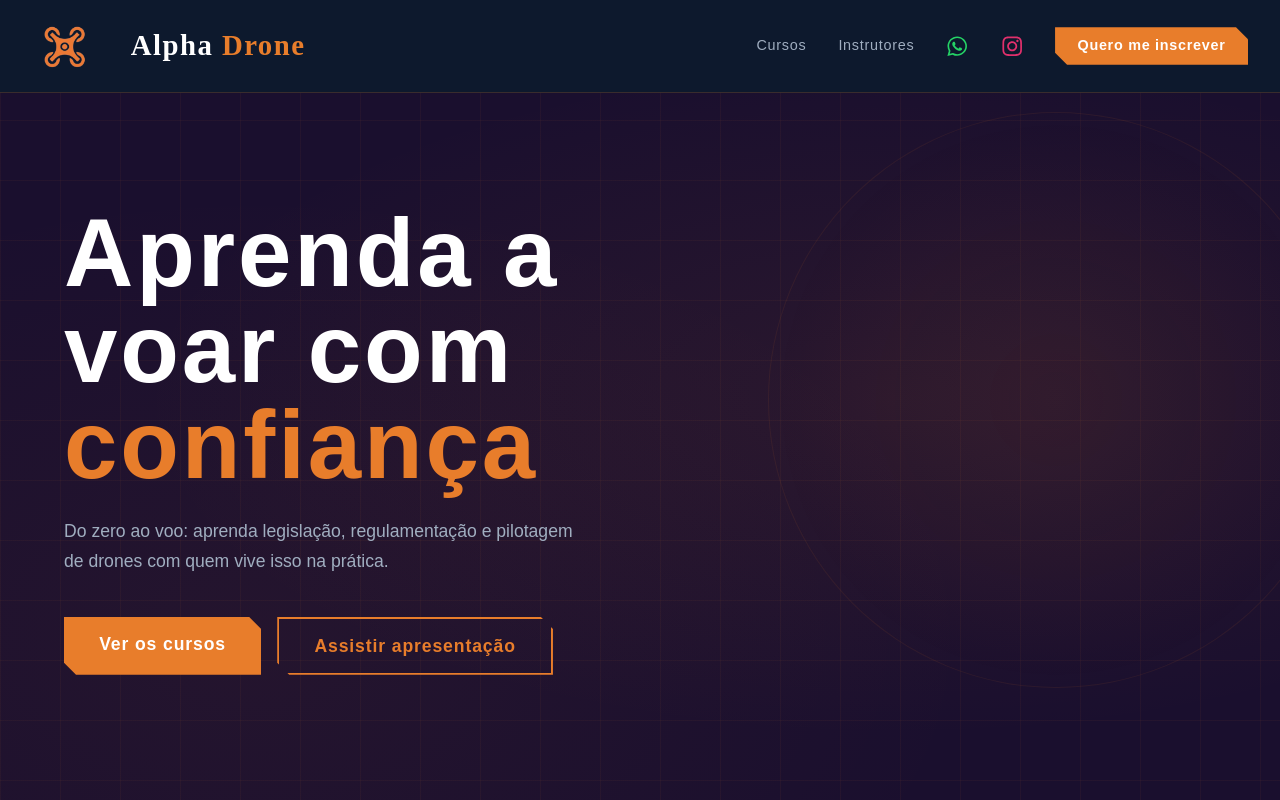
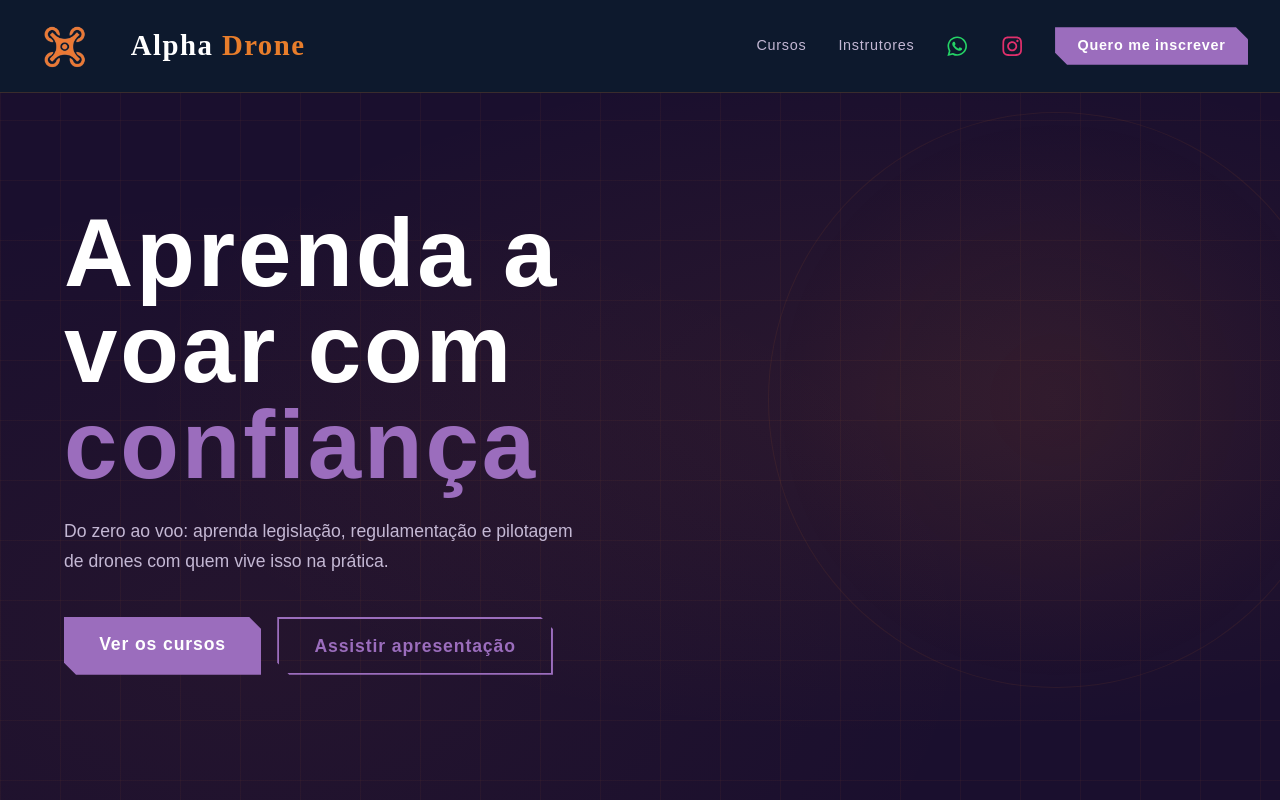
Before and after one commit to Devezaa7/Curso-AlphaDrone, a React (Vite) app: page / in a window 1280 px wide. Shown: the top 800 px of the page. Built offline with nearby package versions, Linux system fonts and the light colour scheme.

Commit message:
fix: update color variables for improved accessibility

```diff
--- a/src/index.css
+++ b/src/index.css
@@ -4,10 +4,10 @@
 :root {
   --navy: #1a0f2e;
   --navy-light: #2a1a45;
-  --orange: #e87d2b;
-  --orange-light: #f09348;
+  --orange: #9b6dbd;
+  --orange-light: #b88fd4;
   --white: #ffffff;
-  --gray: #a0aec0;
+  --gray: #c4b8d4;
 }
 
 * { margin: 0; padding: 0; box-sizing: border-box; }
@@ -283,8 +283,6 @@ footer {
   .instrutor-card { padding: 1.5rem; }
 
   section { padding: 4rem 0 !important; }
-
-  .curso-card .badge { font-size: 0.75rem; }
 }
 
 /* MOBILE (até 480px) */
```
